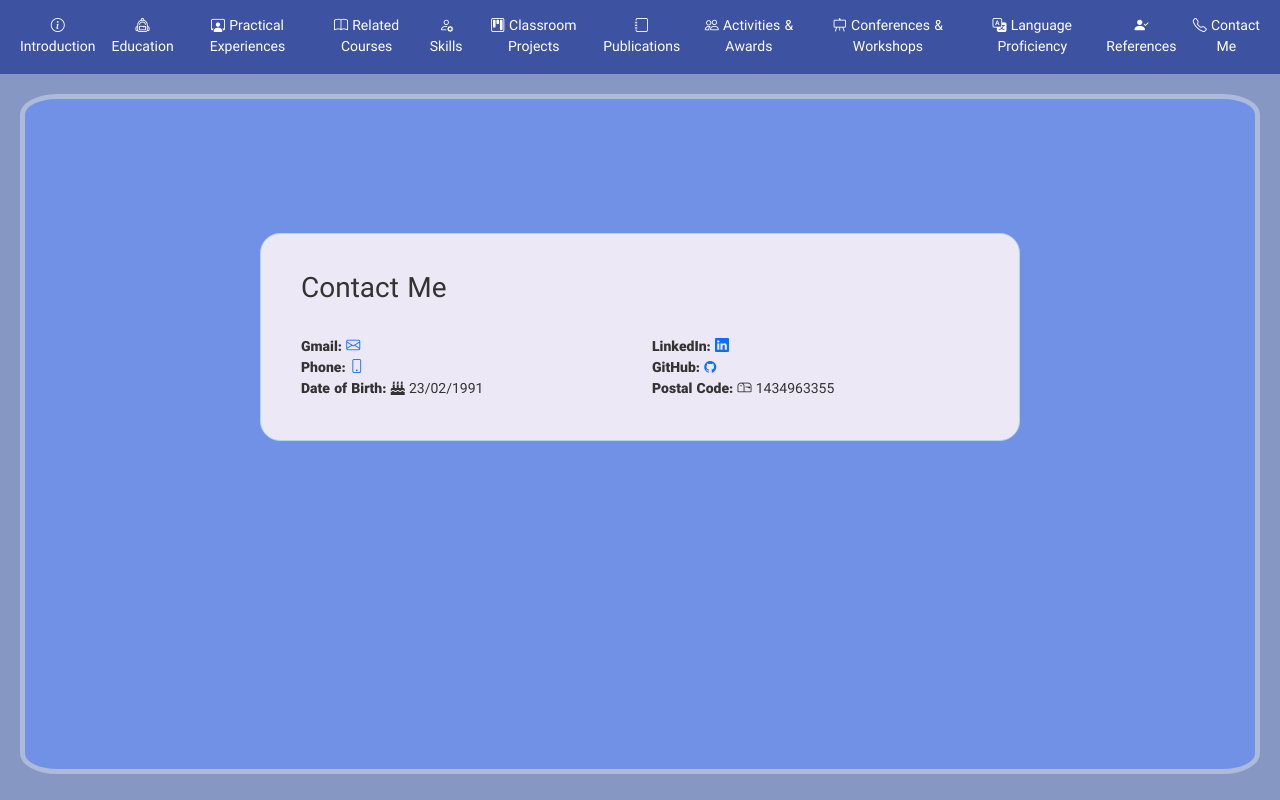
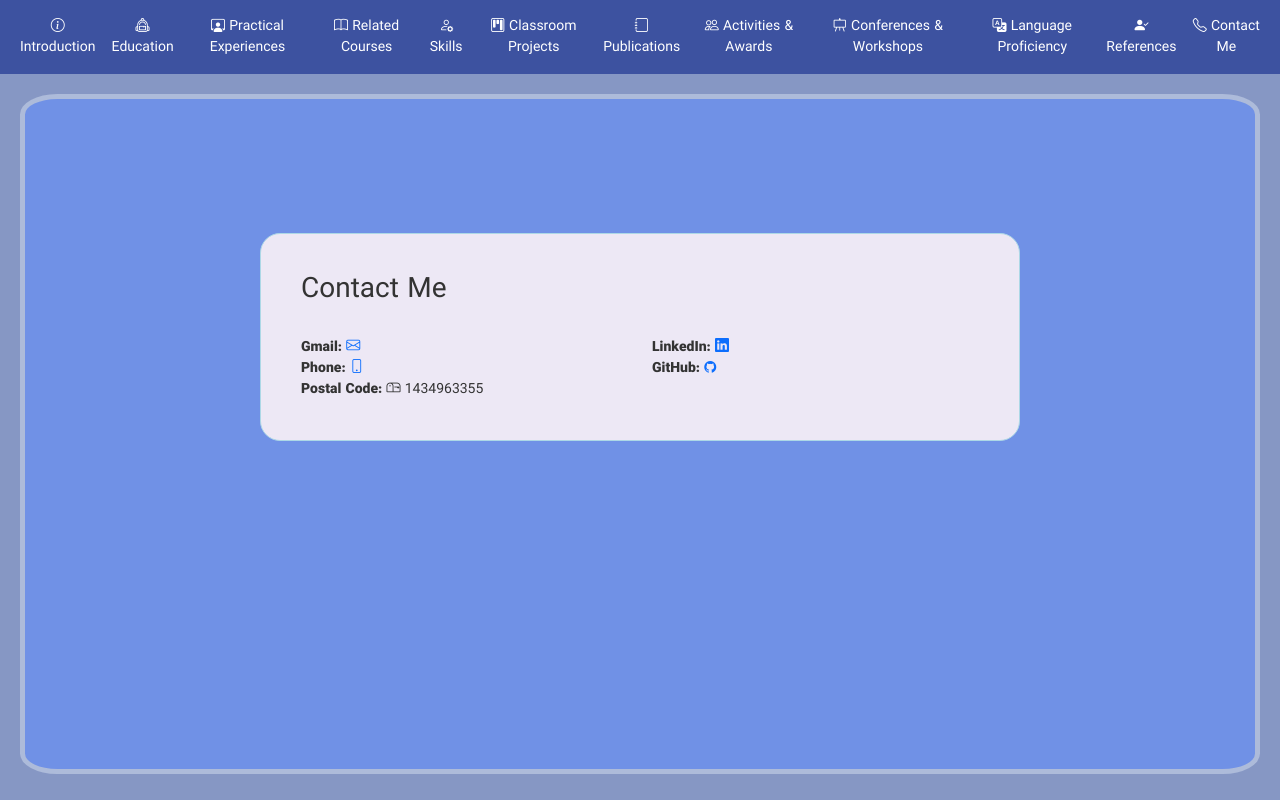
Before and after one commit to samanzameni/personal-webpage, an Angular app: page /contact-me in a window 1280 px wide. Built offline with nearby package versions, Linux system fonts and the light colour scheme.

Commit message:
contact me changes

```diff
--- a/src/app/feature/pages/contact-me/contact-me.component.html
+++ b/src/app/feature/pages/contact-me/contact-me.component.html
@@ -20,10 +20,9 @@
         </div>
         <div class="row">
           <div class="col-sm-6 col-md-6 col-lg-6">
-            <b>Date of Birth: </b> <i class="fa fa-birthday-cake"></i> 23/02/1991
+            <b>Postal Code: </b> <i class="bi bi-mailbox"></i> 1434963355
           </div>
           <div class="col-sm-6 col-md-6 col-lg-6">
-            <b>Postal Code: </b> <i class="bi bi-mailbox"></i> 1434963355
           </div>
         </div>
       </div>
```
